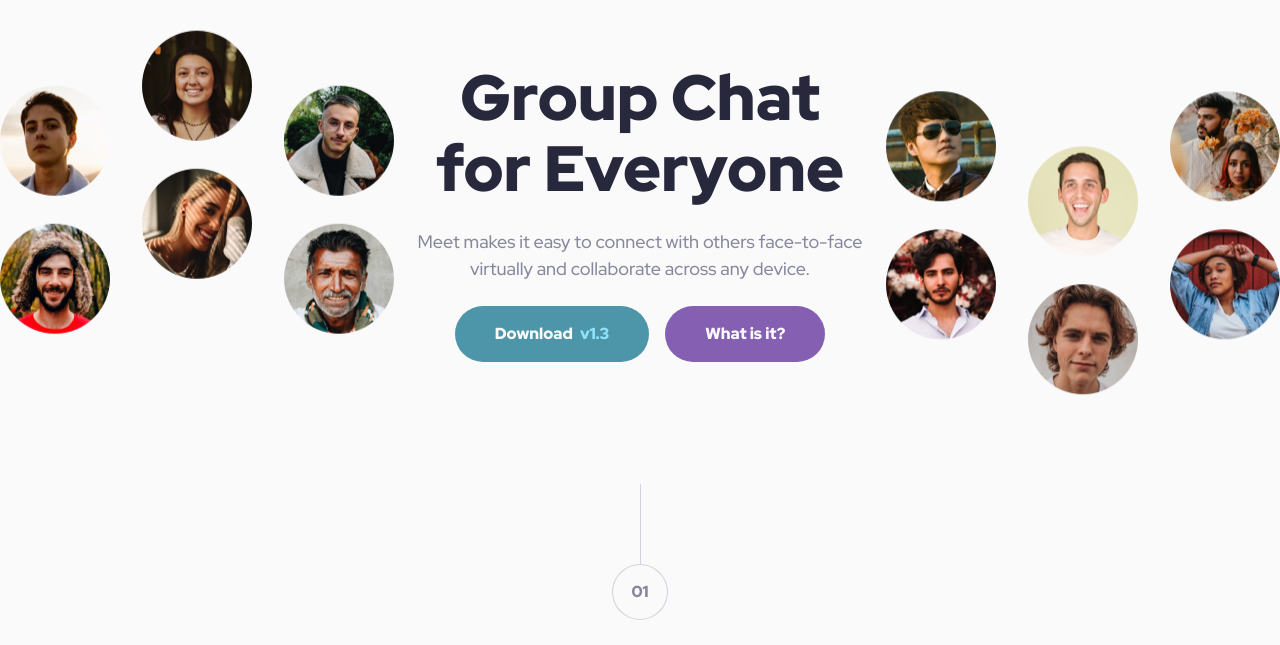
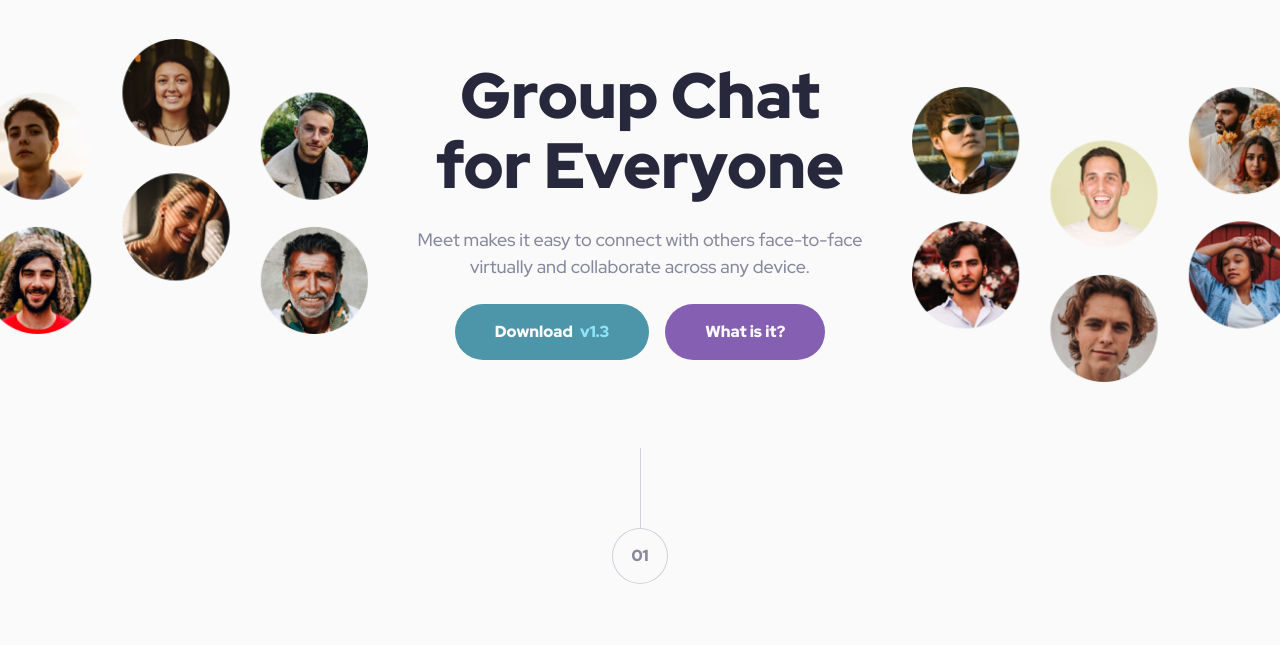
Before and after one commit to PetterTSaatvedt/meet-landing-page, a plain HTML site: page starter-code/index.html in a window 1280 px wide. Shown: the part 111-756 px from the top of the page. Drawn offline with Linux system fonts and the light colour scheme.

Commit message:
Hero images on desktop set as background instead of img elements

```diff
--- a/starter-code/index.html
+++ b/starter-code/index.html
@@ -17,8 +17,8 @@
   <main>
     <section class="hero">
       <img src="./assets/tablet/image-hero.png" alt="Circular profile pictures" class="combined-hero-image">
-      <img src="./assets/desktop/image-hero-left.png" alt="Circular profile pictures" id="hero-left">
 
+      <div class="hero-faces-left"></div>
       <div class="hero-text-content">
         <h1>Group Chat for Everyone</h1>
         <p class="hero-text-content-paragraph">Meet makes it easy to connect with others face-to-face virtually and collaborate across any device.</p>
@@ -27,8 +27,8 @@
           <button class="button-purple">What is it?</button>
         </div>
       </div>
+      <div class="hero-faces-right"></div>
 
-      <img src="./assets/desktop/image-hero-right.png" alt="Circular profile pictures" id="hero-right">
     </section>
 
     <section class="main-content-section">
--- a/starter-code/style.css
+++ b/starter-code/style.css
@@ -191,7 +191,7 @@ footer {
   width: 100%;
 }
 
-#hero-left, #hero-right {
+.hero-faces-left, .hero-faces-right {
   display: none;
 }
 
@@ -343,7 +343,6 @@ h1 {
   justify-content: center;
   text-align: center;
   z-index: 1;
-
   gap: var(--spacing-300);
   width: 100%;
 }
@@ -421,24 +420,37 @@ h1 {
     display: none;
   }
 
-  #hero-left, #hero-right {
+  .hero-faces-left {
     display: block;
+    background: url('./assets/desktop/image-hero-left.png');
+    background-repeat: no-repeat;
+    background-position: center left -1rem;
+    background-size: contain;
+    width: 100%;
+    height: 100%;
+    transform: translateY(-1.5rem);
   }
 
-  #hero-left {
-    margin: 0 auto 0 0;
-    transform: translateY(-10%);
-  }
-
-  #hero-right {
-    margin: 0 0 0 auto;
-    transform: translateY(10%);
+  .hero-faces-right {
+    display: block;
+    background-image: url('./assets/desktop/image-hero-right.png');
+    background-repeat: no-repeat;
+    background-position: center right -1rem;
+    background-size: contain;
+    width: 100%;
+    height: 100%;
+    transform: translateY(1.5rem);
   }
 
   .hero {
+    gap: var(--spacing-600);
+    padding: var(--spacing-800) 0 var(--spacing-400);
     display: grid;
-    grid-template-columns: 1fr 1fr 1fr;
-    gap: 1rem;
+    grid-template-columns: 1fr 1fr 1fr;  /* One column layout */
+    place-items: center;
+    gap: 2rem;
+    width: 100%;
+    max-width: 90rem;
   }
 
   .main-content-section {
```
Also changed, not shown: 1 other file.
